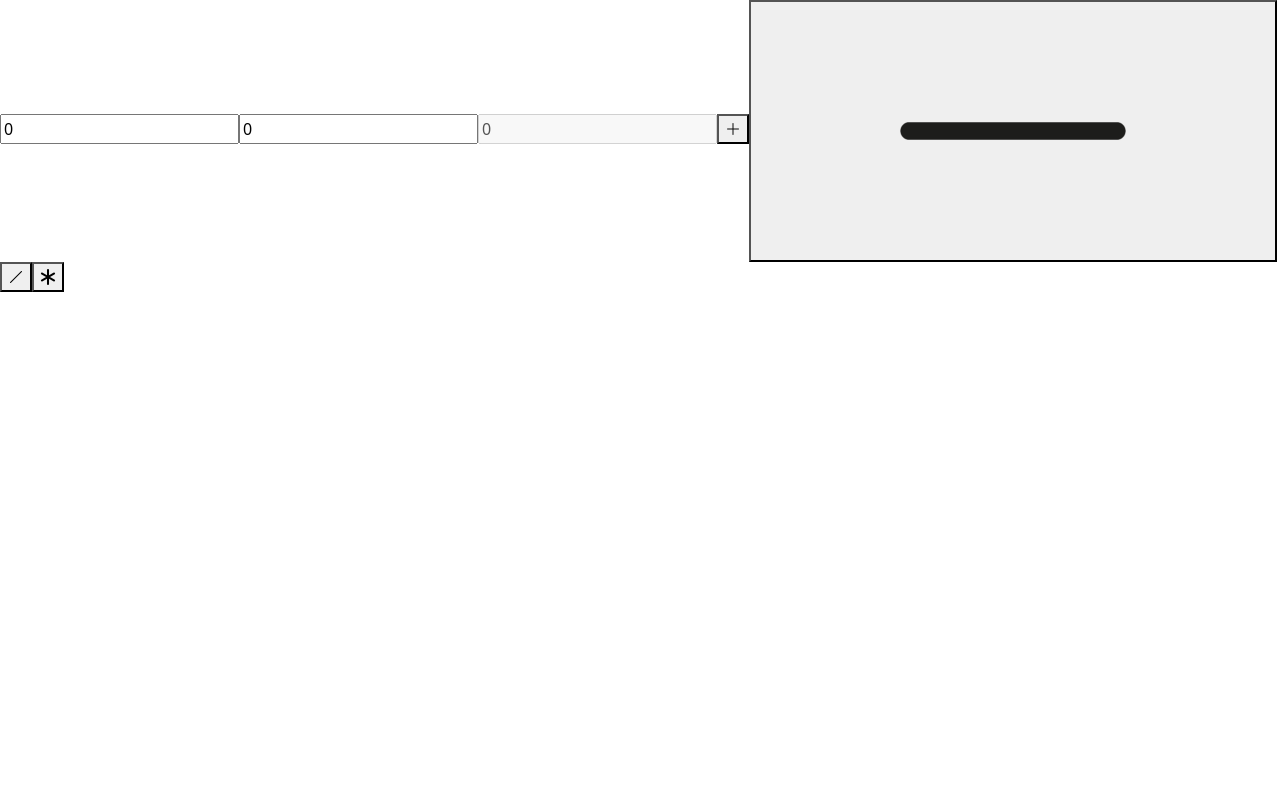
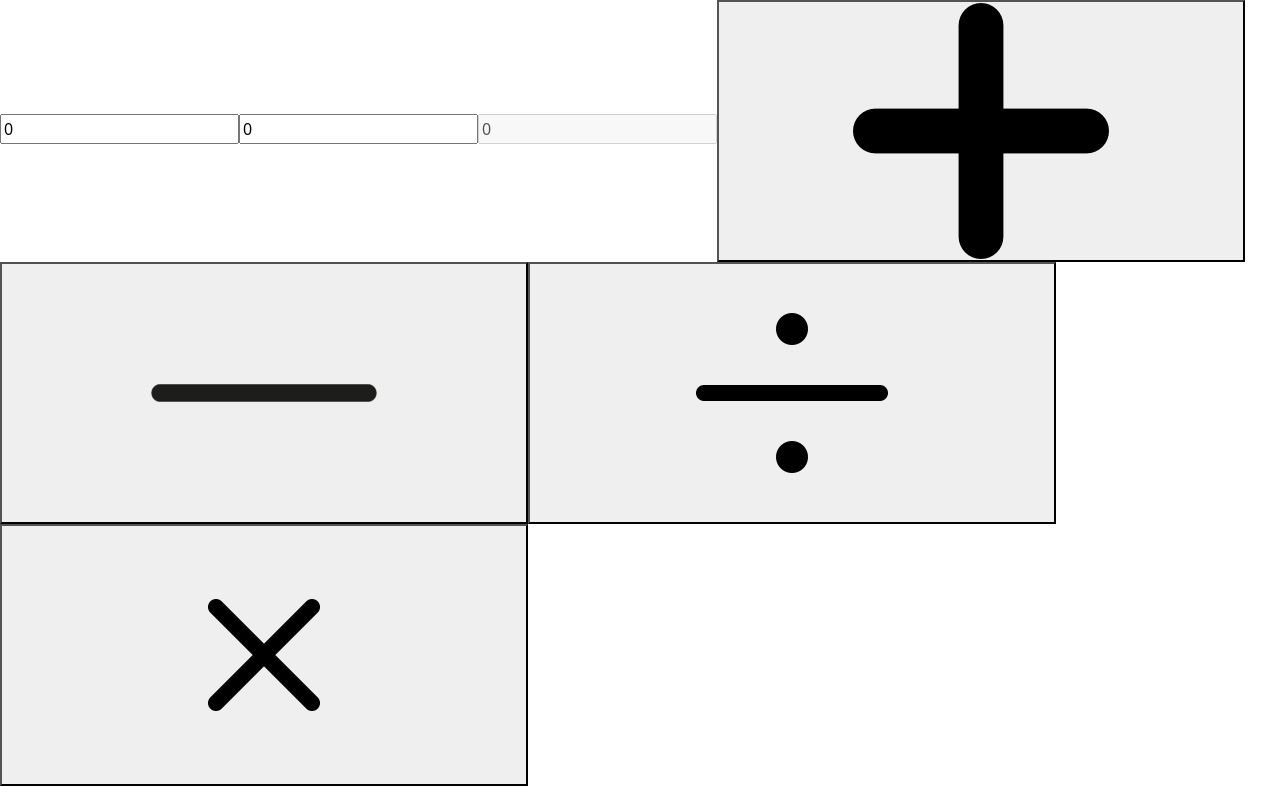
Before and after one commit to YuuyaOkatani/AngularProject3, an Angular app: page / in a window 1280 px wide. Built offline with nearby package versions, Linux system fonts and the light colour scheme.

Commit message:
colocar imgs

```diff
--- a/src/app/calc/calc.component.html
+++ b/src/app/calc/calc.component.html
@@ -27,7 +27,7 @@
 
 
             <button class="button1" (click)="calc('soma')">
-                <i class="bi bi-plus-lg"></i>
+                <img src="../../assets/plus.png" style="height: auto; width: 50%;">
 
 
 
@@ -39,11 +39,11 @@
             </button>
 
             <button class="button3" (click)="calc('divisao')">
-                <i class="bi bi-slash-lg"></i>
+                <img src="../../assets/divide.png" style="height: auto; width: 50%;">
             </button>
 
             <button class="button4" (click)="calc('multiplicacao')">
-                <i class="bi bi-asterisk"></i>
+                <img src="../../assets/times.png" style="height: auto; width: 50%;">
             </button>
 
 
```
Also changed, not shown: src/assets/plus.png (added).
